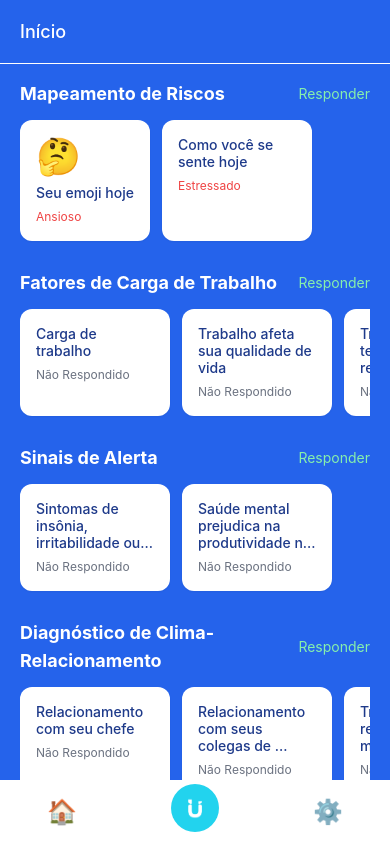
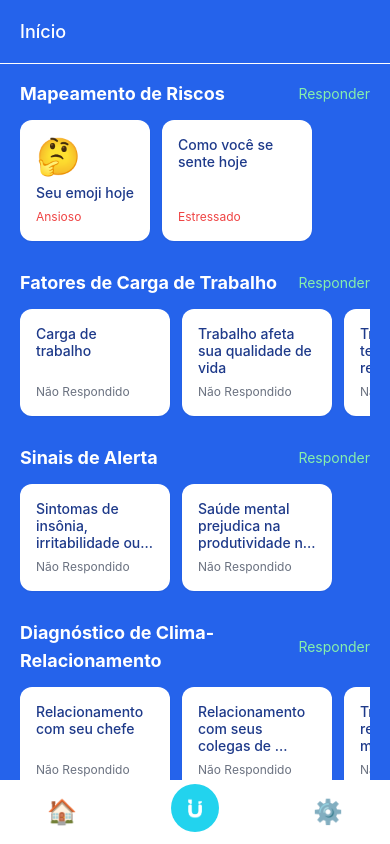
Before and after one commit to Vhs4/you-app, a React Native app: screen /Home in a window 390 px wide. Built offline with nearby package versions, Linux system fonts and the light colour scheme.

Commit message:
Update Home.tsx

```diff
--- a/screens/Home.tsx
+++ b/screens/Home.tsx
@@ -26,7 +26,11 @@ const Home = () => {
     const Card = ({ title, status = 'Não Respondido', emoji }: CardProps) => (
         <TouchableOpacity
             className="bg-white rounded-xl p-4 shadow-sm mr-3 min-w-[120px] max-w-[150px]"
-            style={{ elevation: 2 }}
+            style={{
+                elevation: 2,
+                display: 'flex',
+                justifyContent: 'space-between'
+            }}
         >
             {emoji && (
                 <View className="mb-2">
```
